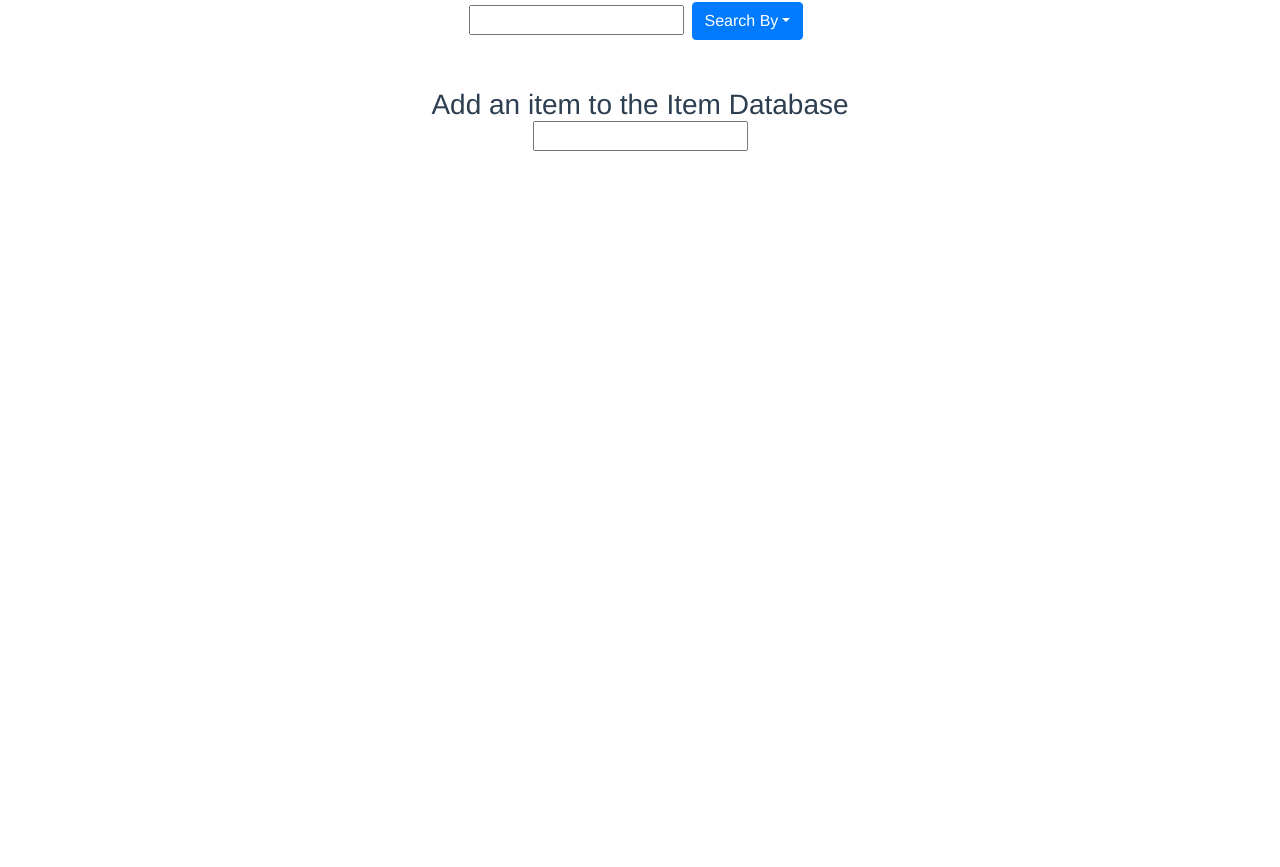
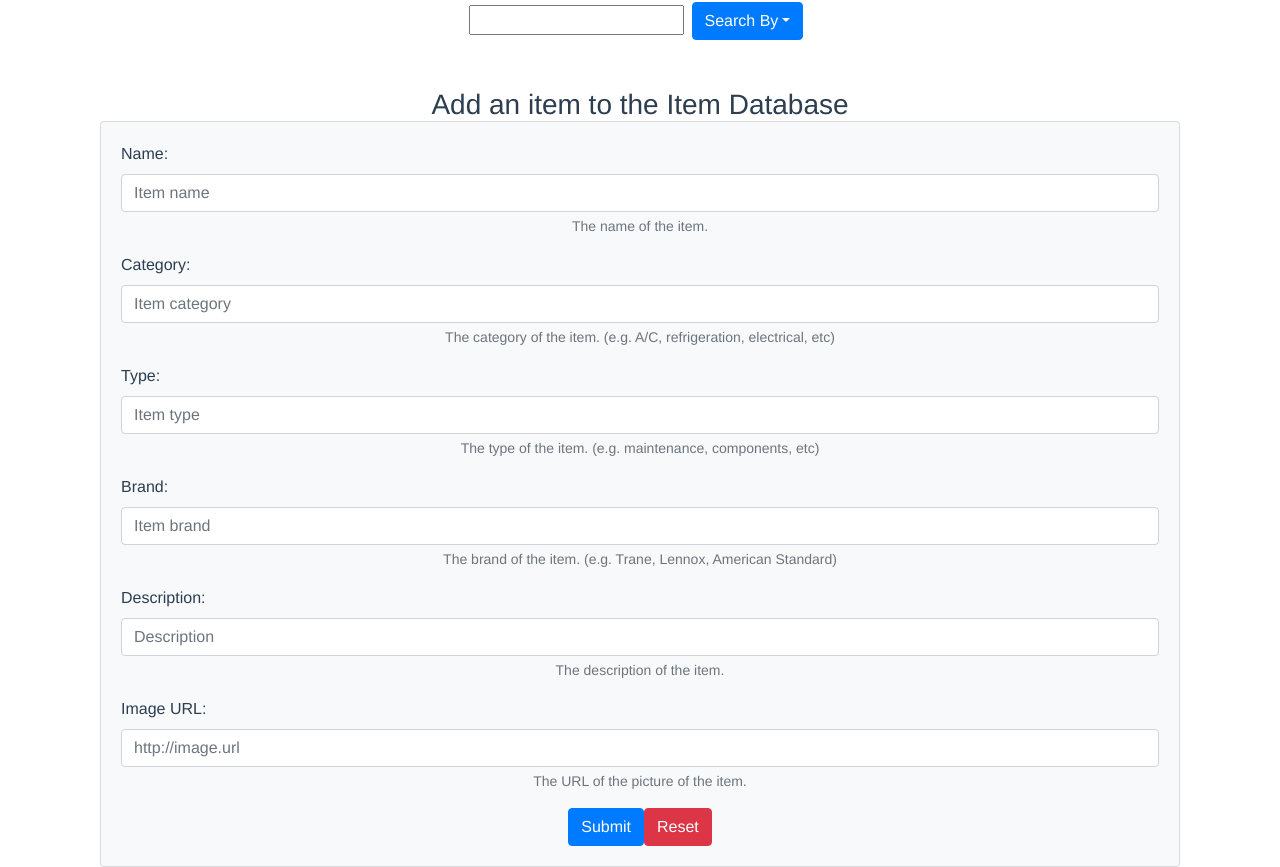
Before and after one commit to andreegibson/generic-inventory-management-system-ui, a Vue app: page / in a window 1280 px wide. Shown: the part 420-1287 px from the top of the page. Before the commit the page ends 800 px from the top, so only its background shows below. Built offline with nearby package versions, Linux system fonts and the light colour scheme.

Commit message:
Added "Add Item Form" for POSTing items
Rudimentary add item form now working. Could use some enhancements. Success and Error modals are not functional but DB is updated based on form input values.

```diff
--- a/src/components/GIMS.vue
+++ b/src/components/GIMS.vue
@@ -49,37 +49,118 @@
 
       <div class="container mh-25">
         <h3>Add an item to the Item Database</h3>
-        <div class="inputs">
-          <label for="newItemName"/>
-          <input type="text" id="newItemName" name="newItemName">
+        <b-card bg-variant="light">
+          <b-form @submit.prevent>
+            <b-form-group
+                id="addItem-name-group"
+                label="Name:"
+                label-for="addItem-name"
+                label-align-sm="left"
+                description="The name of the item."
+            >
+              <b-form-input
+                  id="addItem-name"
+                  v-model="form.name"
+                  type="String"
+                  placeholder="Item name"
+                  required
+              ></b-form-input>
+            </b-form-group>
+
+            <b-form-group
+                id="addItem-category-group"
+                label="Category:"
+                label-for="addItem-category"
+                label-align-sm="left"
+                description="The category of the item.  (e.g. A/C, refrigeration, electrical, etc)"
+            >
+              <b-form-input
+                  id="addItem-category"
+                  v-model="form.category"
+                  type="String"
+                  placeholder="Item category"
+                  required
+              ></b-form-input>
+            </b-form-group>
+
+            <b-form-group
+                id="addItem-type-group"
+                label="Type:"
+                label-for="addItem-type"
+                label-align-sm="left"
+                description="The type of the item. (e.g. maintenance, components, etc)"
+            >
+              <b-form-input
+                  id="addItem-type"
+                  v-model="form.type"
+                  type="String"
+                  placeholder="Item type"
+                  required
+              ></b-form-input>
+            </b-form-group>
+
+            <b-form-group
+                id="addItem-brand-group"
+                label="Brand:"
+                label-for="addItem-brand"
+                label-align-sm="left"
+                description="The brand of the item. (e.g. Trane, Lennox, American Standard)"
+            >
+              <b-form-input
+                  id="addItem-brand"
+                  v-model="form.brand"
+                  type="String"
+                  placeholder="Item brand"
+                  required
+              ></b-form-input>
+            </b-form-group>
+
+            <b-form-group
+                id="addItem-description-group"
+                label="Description:"
+                label-for="addItem-description"
+                label-align-sm="left"
+                description="The description of the item."
+            >
+              <b-form-input
+                  id="addItem-description"
+                  v-model="form.description"
+                  type="String"
+                  placeholder="Description"
+                  required
+              ></b-form-input>
+            </b-form-group>
+
+            <b-form-group
+                id="addItem-imageURL-group"
+                label="Image URL:"
+                label-for="addItem-imageURL"
+                label-align-sm="left"
+                description="The URL of the picture of the item."
+            >
+              <b-form-input
+                  id="addItem-imageURL"
+                  v-model="form.imageURL"
+                  type="String"
+                  placeholder="http://image.url"
+              ></b-form-input>
+            </b-form-group>
+            <b-button @click="addItem" variant="primary">Submit</b-button>
+            <b-button @click="resetAddItem" variant="danger">Reset</b-button>
+          </b-form>
+        </b-card>
+
+        <div>
+          <b-modal id="addItem-success-modal" title="Add Item Success">
+            <p class="my-4">Your new item, {{ newItemName }}, was added to the database.</p>
+          </b-modal>
         </div>
-        <!--        <div v-if="items && !items.error" class="container overflow-scroll">-->
-        <!--          <table class="table table-striped table-bordered">-->
-        <!--            <thead>-->
-        <!--            <tr>-->
-        <!--              <th>ID</th>-->
-        <!--              <th>Name</th>-->
-        <!--              <th>Category</th>-->
-        <!--              <th>Type</th>-->
-        <!--              <th>Brand</th>-->
-        <!--              <th>Description</th>-->
-        <!--            </tr>-->
-        <!--            </thead>-->
-        <!--            <tbody>-->
-        <!--            <tr v-for="item in items" :key="item.id">-->
-        <!--              <td>{{ item.id }}</td>-->
-        <!--              <td>{{ item.name }}</td>-->
-        <!--              <td>{{ item.category }}</td>-->
-        <!--              <td>{{ item.type }}</td>-->
-        <!--              <td>{{ item.brand }}</td>-->
-        <!--              <td>{{ item.description }}</td>-->
-        <!--            </tr>-->
-        <!--            </tbody>-->
-        <!--          </table>-->
-        <!--        </div>-->
-        <!--        <div v-if="items && items.error">-->
-        <!--          <b-alert v-model="showAlert" variant="warning" dismissible>{{ items.error }}</b-alert>-->
-        <!--        </div>-->
+
+        <div>
+          <b-modal id="addItem-failure-modal" title="Add Item Success">
+            <p class="my-4">Failed to add item to the db: <br/>{{ addItemError }}</p>
+          </b-modal>
+        </div>
       </div>
 
     </div>
@@ -96,7 +177,20 @@ export default {
   data() {
     return {
       showAlert: false,
-      items: null
+      items: null,
+      form:
+          {
+            name: '',
+            category: '',
+            type: '',
+            brand: '',
+            description: '',
+            imageURL: '',
+
+          }
+      ,
+      newItemName: null,
+      addItemError: null
     }
   },
   methods: {
@@ -117,6 +211,44 @@ export default {
             vm.items.error = 'An error occurred' + error;
             vm.showAlert = true;
           })
+    },
+    addItem: function () {
+      let vm = this;
+      let name = document.getElementById('addItem-name').value;
+      let category = document.getElementById('addItem-category').value;
+      let type = document.getElementById('addItem-type').value;
+      let brand = document.getElementById('addItem-brand').value;
+      let description = document.getElementById('addItem-description').value;
+      let imageURL = document.getElementById('addItem-imageURL').value;
+      axios
+          .post("http://localhost:8081/items/",
+              {
+                "name": name,
+                "category": category,
+                "type": type,
+                "brand": brand,
+                "description": description,
+                "imageUrl": imageURL
+              })
+          .then(function (response) {
+            vm.newItemName = response.data.name
+            vm.$refs['addItem-success-modal'].show()
+          })
+          .catch(function (error) {
+            vm.addItemError = error
+            vm.$refs['addItem-failure-modal'].show()
+          });
+    },
+    resetAddItem: function () {
+      this.form = {
+        name: '',
+        category: '',
+        type: '',
+        brand: '',
+        description: '',
+        imageURL: '',
+
+      }
     }
   }
 }
```
